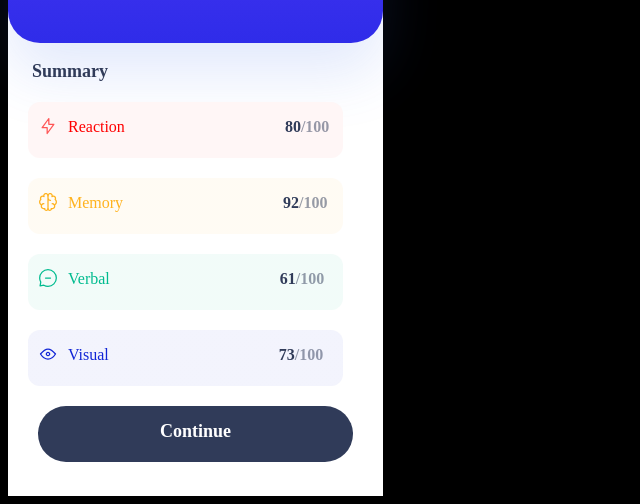
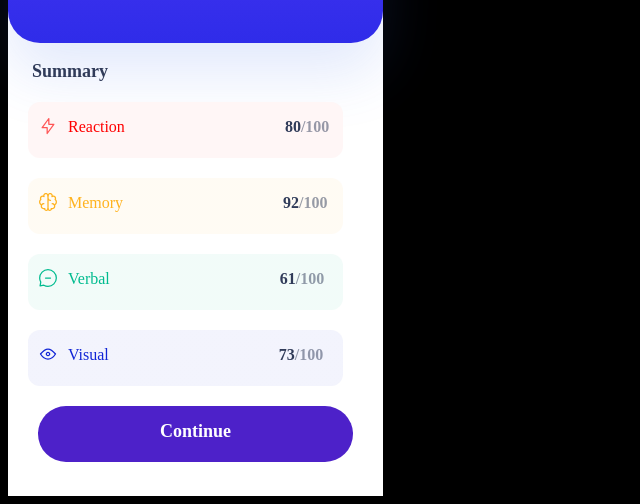
Before and after one commit to hiktoras/frontendmentor, a plain HTML site: page results-summary-component-main/index.html in a window 1280 px wide. In both pictures the pointer is over the element "Continue". Shown: the part 331-835 px from the top of the page, without its empty margins (0-640 px from the left). Drawn offline with Linux system fonts and the light colour scheme.

Commit message:
add button active

```diff
--- a/results-summary-component-main/styles.css
+++ b/results-summary-component-main/styles.css
@@ -161,6 +161,11 @@ p {
   border-radius: 128px;
   background: var(--Dark-Navy, #303b59);
   margin-left: 30px;
+
+
+}
+.continueButton:hover {background-color: #4d21c9;
+
 }
 .continueText {
   color: var(--White, #fff);
@@ -170,6 +175,7 @@ p {
   font-weight: 700;
   line-height: normal;
   padding-top: 15px;
+
 }
 
 .reactionNumber,
```
